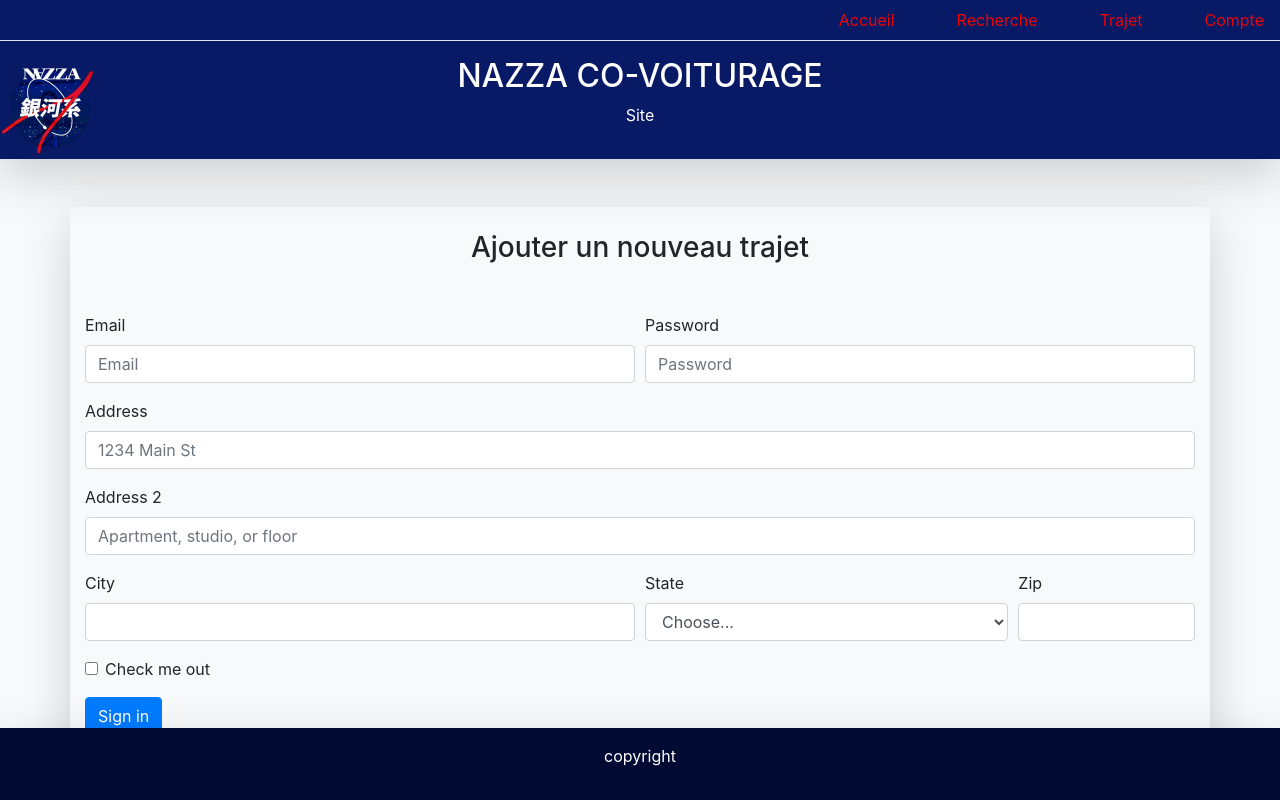
After one commit to BarrHer/Nazza, a PHP site: page /TrajetViewer.php in a window 1280 px wide. The commit adds this page. Run offline with PHP 8.4, Linux system fonts and the light colour scheme.

Commit message:
Add files via upload
V2

```diff
--- /dev/null
+++ b/nazza/TrajetViewer.php
@@ -0,0 +1,53 @@
+<?php include ("header.php"); ?>
+
+<div class="container mt-5 py-4 rounded shadow-lg">
+    <h3 class="text-center mb-5">Ajouter un nouveau trajet</h3>
+    <form action="">
+        <div class="form-row">
+            <div class="form-group col-md-6">
+                <label for="inputEmail4">Email</label>
+                <input type="email" class="form-control" id="inputEmail4" placeholder="Email">
+            </div>
+            <div class="form-group col-md-6">
+                <label for="inputPassword4">Password</label>
+                <input type="password" class="form-control" id="inputPassword4" placeholder="Password">
+            </div>
+        </div>
+        <div class="form-group">
+            <label for="inputAddress">Address</label>
+            <input type="text" class="form-control" id="inputAddress" placeholder="1234 Main St">
+        </div>
+        <div class="form-group">
+            <label for="inputAddress2">Address 2</label>
+            <input type="text" class="form-control" id="inputAddress2" placeholder="Apartment, studio, or floor">
+        </div>
+        <div class="form-row">
+            <div class="form-group col-md-6">
+                <label for="inputCity">City</label>
+                <input type="text" class="form-control" id="inputCity">
+            </div>
+            <div class="form-group col-md-4">
+                <label for="inputState">State</label>
+                <select id="inputState" class="form-control">
+                    <option selected>Choose...</option>
+                    <option>...</option>
+                </select>
+            </div>
+            <div class="form-group col-md-2">
+                <label for="inputZip">Zip</label>
+                <input type="text" class="form-control" id="inputZip">
+            </div>
+        </div>
+        <div class="form-group">
+            <div class="form-check">
+                <input class="form-check-input" type="checkbox" id="gridCheck">
+                <label class="form-check-label" for="gridCheck">
+                    Check me out
+                </label>
+            </div>
+        </div>
+        <button type="submit" class="btn btn-primary">Sign in</button>
+    </form>
+</div>
+
+<?php include ("footer.php"); ?>
--- a/nazza/footer.php
+++ b/nazza/footer.php
@@ -1,4 +1,4 @@
-<footer class="bg-naz-footer text-center py-3 text-white shadow-lg" style="bottom: 0; width:100%; margin-top:5.5% ">
+<footer class="bg-naz-footer text-center py-3 text-white shadow-lg" style="position: fixed; bottom: 0; width:100%; left: 0; margin-top:5.5% ">
 <p>copyright</p>
 
 </footer>
--- a/nazza/header.php
+++ b/nazza/header.php
@@ -21,10 +21,10 @@
         <a class="nav-link text-red" href="RechercheViewer.php">Recherche</a>
         </li>
         <li class="nav-item">
-        <a class="nav-link text-red" href="#">Trajet</a>
+        <a class="nav-link text-red" href="TrajetViewer.php">Trajet</a>
         </li>
         <li class="nav-item">
-        <a class="nav-link text-red" href="#">Compte</a>
+        <a class="nav-link text-red" href="CompteViewer.php">Compte</a>
         </li>
     </ul>
     </nav>
```
Also changed, not shown: nazza/CompteViewer.php (added, +12 -0 lines), nazza/ConnexionViewer.php (added, +21 -0 lines), nazza/CreationcompteViewer.php (added, +53 -0 lines), nazza/index.php (+7 -1 lines).
